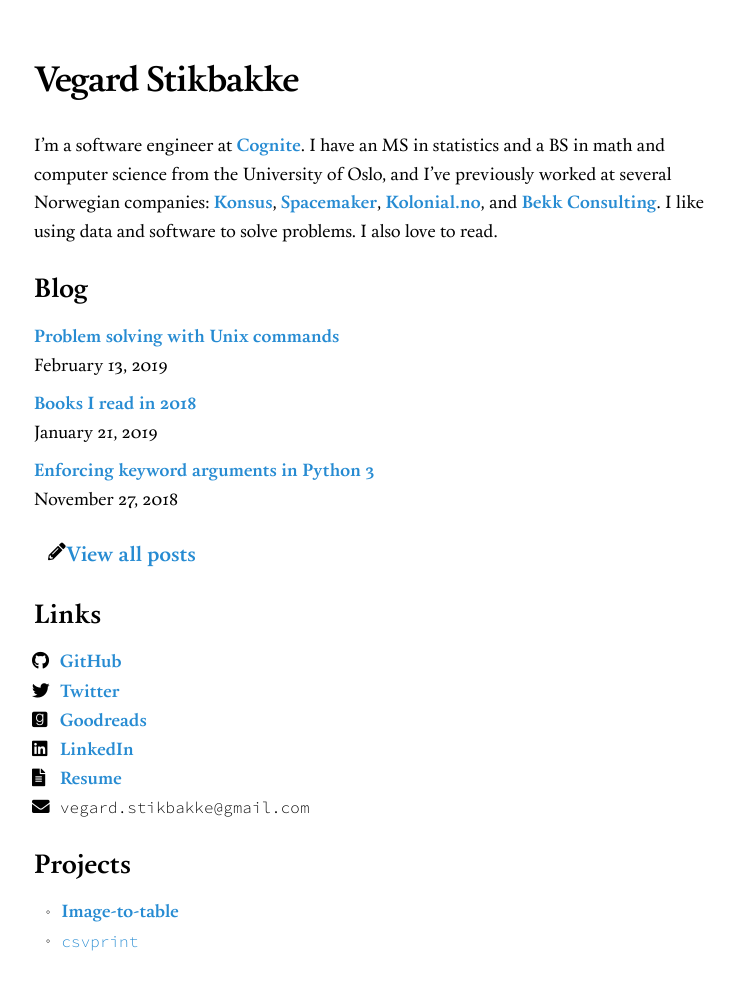
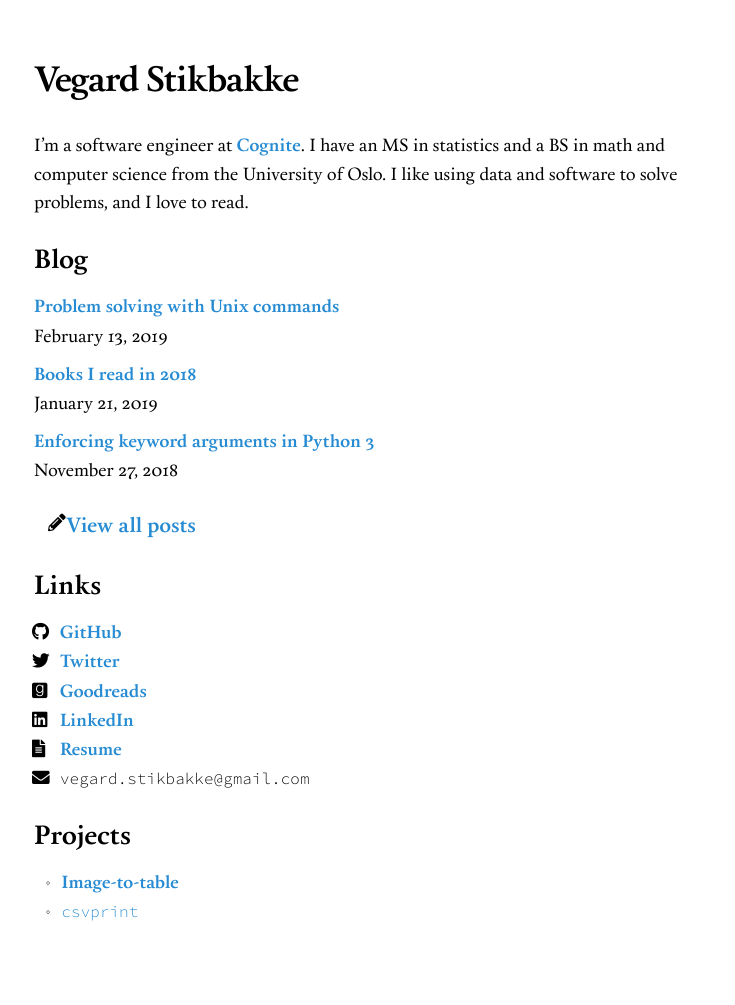
Before and after one commit to vegarsti/vegarsti.github.io, a Jekyll site: the page built from index.md, in a window 1280 px wide. Shown: the whole page, without its empty margins (256-991 px from the left). Built offline with Jekyll 4.4.1, drawn with Linux system fonts in a browser that asks for light colours; nearby versions of some CDN libraries; after the commit the page ends 976 px from its top, so only the background shows below that.

Commit message:
Change bio

```diff
--- a/index.md
+++ b/index.md
@@ -6,9 +6,8 @@ title: Vegard Stikbakke
 # Vegard Stikbakke
 
 I'm a software engineer at [Cognite](https://cognite.com).
-I have an MS in statistics and a BS in math and computer science from the University of Oslo, and I've previously worked at several Norwegian companies: [Konsus](https://www.konsus.com), [Spacemaker](https://spacemaker.ai), [Kolonial.no](https://jobb.kolonial.no), and [Bekk Consulting](https://www.bekk.no).
-I like using data and software to solve problems.
-I also love to read.
+I have an MS in statistics and a BS in math and computer science from the University of Oslo.
+I like using data and software to solve problems, and I love to read.
 
 ## Blog
 <div id="blog-links">
```
